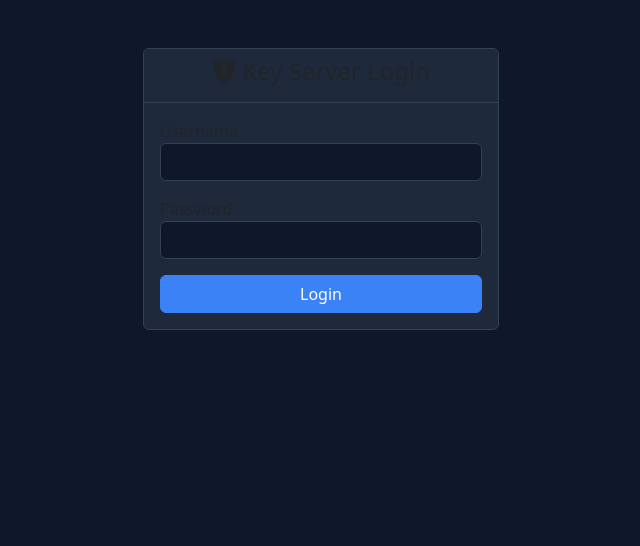
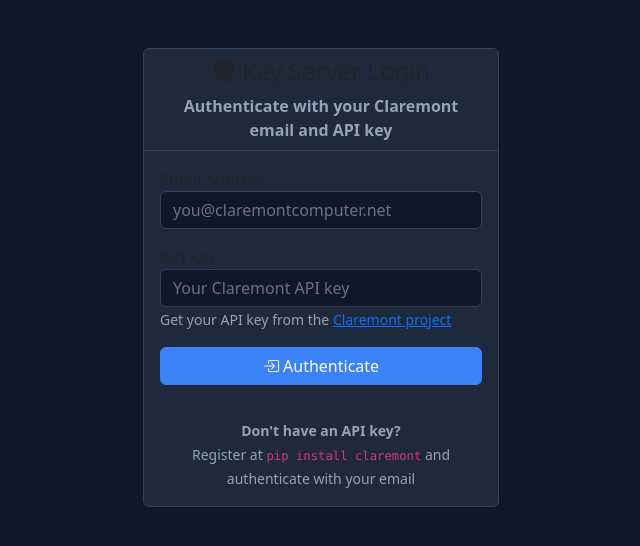
Before and after one commit to claremont-computer-network/claremont-key-server, a Flask app: page /login in a window 1280 px wide. Shown: the part 57-603 px from the top of the page, without its empty margins (319-959 px from the left). Run offline with Flask 3, Linux system fonts and the light colour scheme.

Commit message:
feat: use Claremont email + API key authentication pattern from PR #5

```diff
--- a/app.py
+++ b/app.py
@@ -11,6 +11,7 @@
 import hmac
 import datetime
 import sqlite3
+from cryptography.fernet import Fernet
 from pathlib import Path
 from flask import Flask, render_template, request, redirect, url_for, jsonify, session, flash
 from functools import wraps
@@ -22,6 +23,22 @@
 # Configuration
 DB_PATH = os.environ.get('DB_PATH', os.path.join(BASE_DIR, 'data', 'keys.db'))
 ENCRYPTION_KEY = os.environ.get('ENCRYPTION_KEY', 'default-encryption-key-change-me')
+
+# Derive Fernet key from ENCRYPTION_KEY (must be 32 url-safe base64-encoded bytes)
+def _get_fernet():
+    key = hashlib.sha256(ENCRYPTION_KEY.encode()).digest()
+    import base64
+    return Fernet(base64.urlsafe_b64encode(key))
+
+_cipher = _get_fernet()
+
+def encrypt_value(value):
+    """Encrypt a secret value for storage."""
+    return _cipher.encrypt(value.encode()).decode()
+
+def decrypt_value(encrypted_value):
+    """Decrypt a secret value from storage."""
+    return _cipher.decrypt(encrypted_value.encode()).decode()
 
 db_dir = os.path.dirname(DB_PATH)
 if db_dir:
@@ -115,16 +132,37 @@
 @app.route('/login', methods=['GET', 'POST'])
 def login():
     if request.method == 'POST':
-        username = request.form.get('username')
-        password = request.form.get('password')
-        valid_users = {
-            'admin': os.environ.get('ADMIN_PASSWORD', 'admin123'),
-            'operator': os.environ.get('OPERATOR_PASSWORD', 'operator123')
-        }
-        if username in valid_users and valid_users[username] == password:
-            session['user'] = username
-            return redirect(url_for('dashboard'))
-        flash('Invalid credentials', 'error')
+        email = request.form.get('email') or request.form.get('username')
+        api_key = request.form.get('api_key') or request.form.get('password')
+
+        # Authenticate via email + API key (Claremont pattern)
+        if email and api_key:
+            key_hash = hashlib.sha256(api_key.encode()).hexdigest()
+            db = get_db()
+            user = db.execute('SELECT * FROM api_keys WHERE key_hash = ? AND is_active = 1 AND name = ?',
+                             (key_hash, email)).fetchone()
+            if not user:
+                # Try email as username with password fallback
+                valid_users = {
+                    'admin': os.environ.get('ADMIN_PASSWORD', 'admin123'),
+                    'operator': os.environ.get('OPERATOR_PASSWORD', 'operator123')
+                }
+                if email in valid_users and valid_users[email] == api_key:
+                    session['user'] = email
+                    session['auth_method'] = 'password'
+                    db.close()
+                    return redirect(url_for('dashboard'))
+                flash('Invalid email or API key', 'error')
+            else:
+                session['user'] = user['name']
+                session['auth_method'] = 'api_key'
+                db.execute('UPDATE api_keys SET last_used = datetime("now") WHERE id = ?', (user['id'],))
+                db.commit()
+                db.close()
+                return redirect(url_for('dashboard'))
+            db.close()
+        else:
+            flash('Email and API key required', 'error')
     return render_template('login.html')
 
 @app.route('/logout')
@@ -174,7 +212,7 @@
 def add_secret():
     secret_id = str(uuid.uuid4())[:8]
     name = request.form['name']
-    value = request.form['value']
+    value = encrypt_value(request.form['value'])
     category = request.form.get('category', 'general')
     environment = request.form.get('environment', 'production')
     description = request.form.get('description', '')
--- a/templates/login.html
+++ b/templates/login.html
@@ -5,19 +5,28 @@
         <div class="card">
             <div class="card-header text-center">
                 <h4><i class="bi bi-shield-lock-fill"></i> Key Server Login</h4>
+                <p class="text-muted mb-0">Authenticate with your Claremont email and API key</p>
             </div>
             <div class="card-body">
                 <form method="POST">
                     <div class="mb-3">
-                        <label>Username</label>
-                        <input type="text" name="username" class="form-control" required>
+                        <label>Email Address</label>
+                        <input type="email" name="email" class="form-control" required placeholder="you@claremontcomputer.net">
                     </div>
                     <div class="mb-3">
-                        <label>Password</label>
-                        <input type="password" name="password" class="form-control" required>
+                        <label>API Key</label>
+                        <input type="password" name="api_key" class="form-control" required placeholder="Your Claremont API key">
+                        <small class="text-muted">Get your API key from the <a href="https://github.com/claremont-computer-network/claremont" target="_blank">Claremont project</a></small>
                     </div>
-                    <button type="submit" class="btn btn-primary w-100">Login</button>
+                    <button type="submit" class="btn btn-primary w-100"><i class="bi bi-box-arrow-in-right"></i> Authenticate</button>
                 </form>
+                <hr>
+                <div class="text-center">
+                    <small class="text-muted">
+                        <strong>Don't have an API key?</strong><br>
+                        Register at <code>pip install claremont</code> and authenticate with your email
+                    </small>
+                </div>
             </div>
         </div>
     </div>
```
